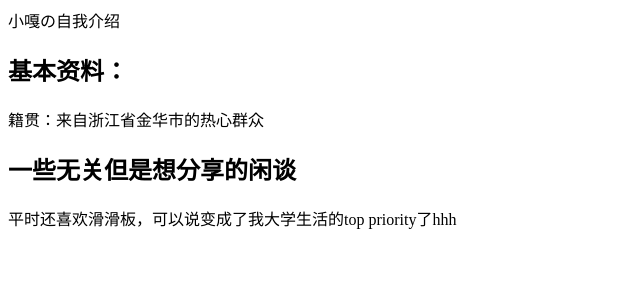
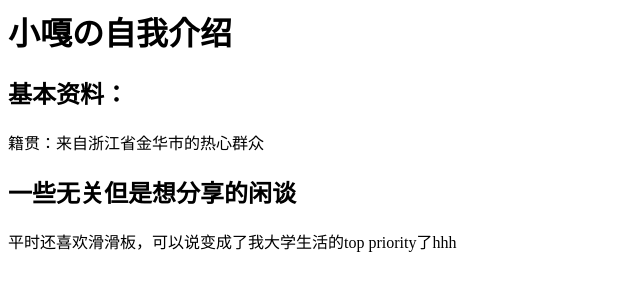
Before and after one commit to lostboyGB2312/lostboyGB2312.github.io, a plain HTML site: page index.html in a window 1280 px wide. Shown: the whole page, without its empty margins (0-640 px from the left). Drawn offline with Linux system fonts and the light colour scheme.

Commit message:
Update index.html

```diff
--- a/index.html
+++ b/index.html
@@ -1,4 +1,4 @@
-<h>小嘎の自我介绍</h>
+<h1>小嘎の自我介绍</h1>
 <h2>基本资料：</h2>
 <p>籍贯：来自浙江省金华市的热心群众</p>
 <p></p>
```
